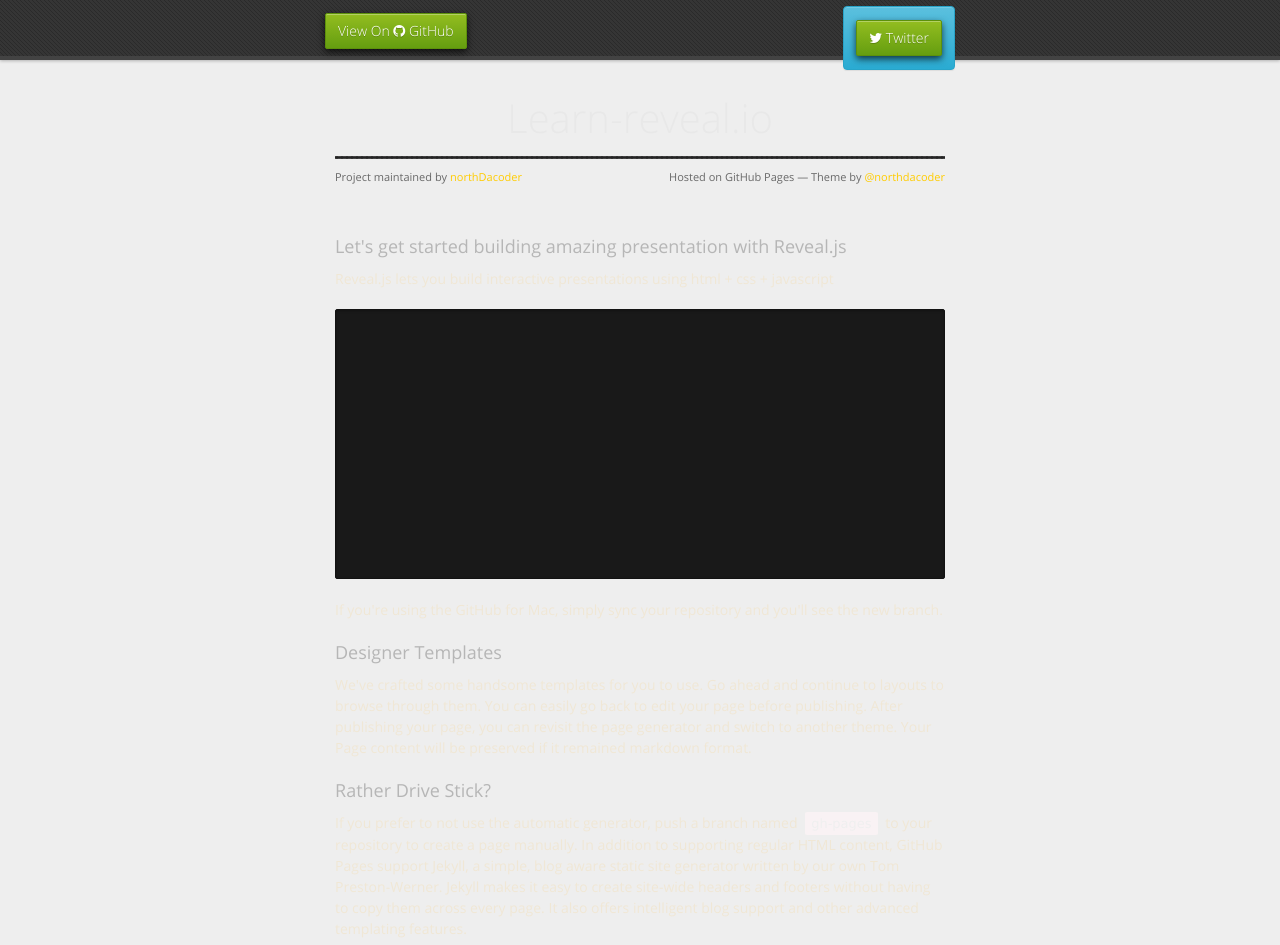
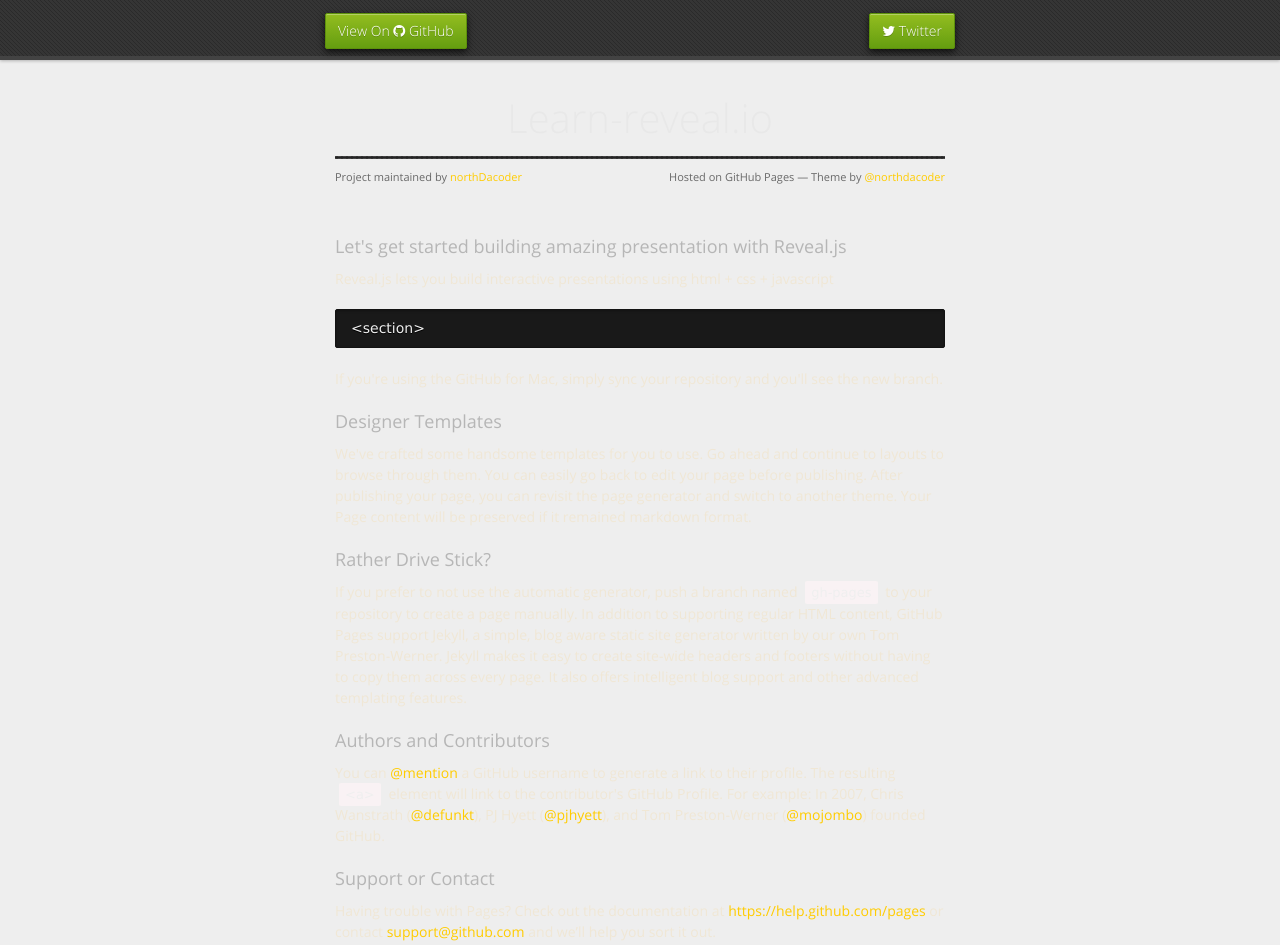
Before and after one commit to northDacoder/learn-reveal.io, a plain HTML site: page index.html in a window 1280 px wide. Shown: the top 945 px of the page. Drawn offline with nearby package versions, Linux system fonts and the light colour scheme.

Commit message:
testing section in html

```diff
--- a/index.html
+++ b/index.html
@@ -31,7 +31,7 @@
       <div id="header">
         <nav>
           <li class="fork"><a href="https://github.com/northDacoder/learn-reveal.io">View On <i class="fa fa-github"></i> GitHub</a></li>
-          <li class="downloads btn btn-info"><a href="https://twitter.com/northdacoder"><i class="fa fa-twitter"></i> Twitter</a></li>
+          <li class="downloads"><a href="https://twitter.com/northdacoder"><i class="fa fa-twitter"></i> Twitter</a></li>
         </nav>
       </div><!-- end header -->
 
@@ -51,11 +51,7 @@
 
 <p>Reveal.js lets you build interactive presentations using html + css + javascript</p>
 
-<pre><code>
-<section>
-
-</section>
-</code></pre>
+<pre><code>&lt;section&gt;</code></pre>
 
 <p>If you're using the GitHub for Mac, simply sync your repository and you'll see the new branch.</p>
 
```
